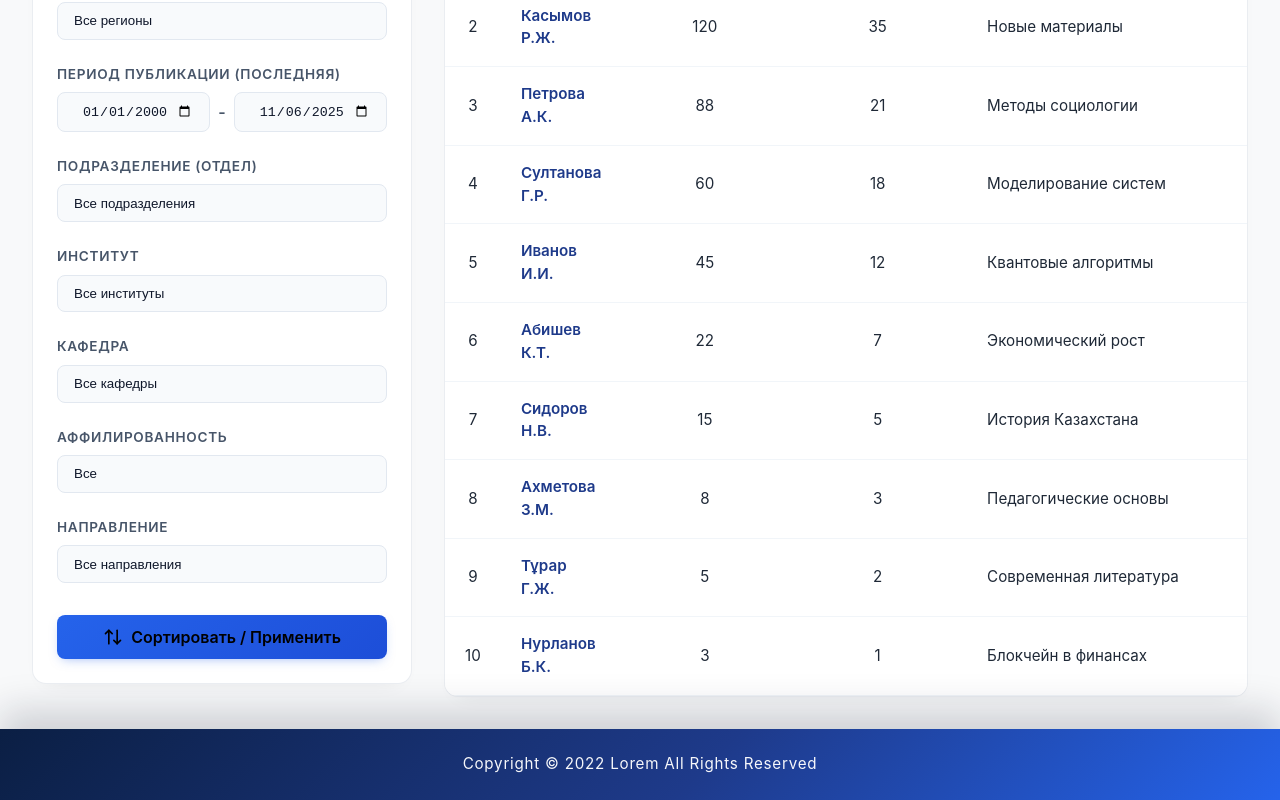
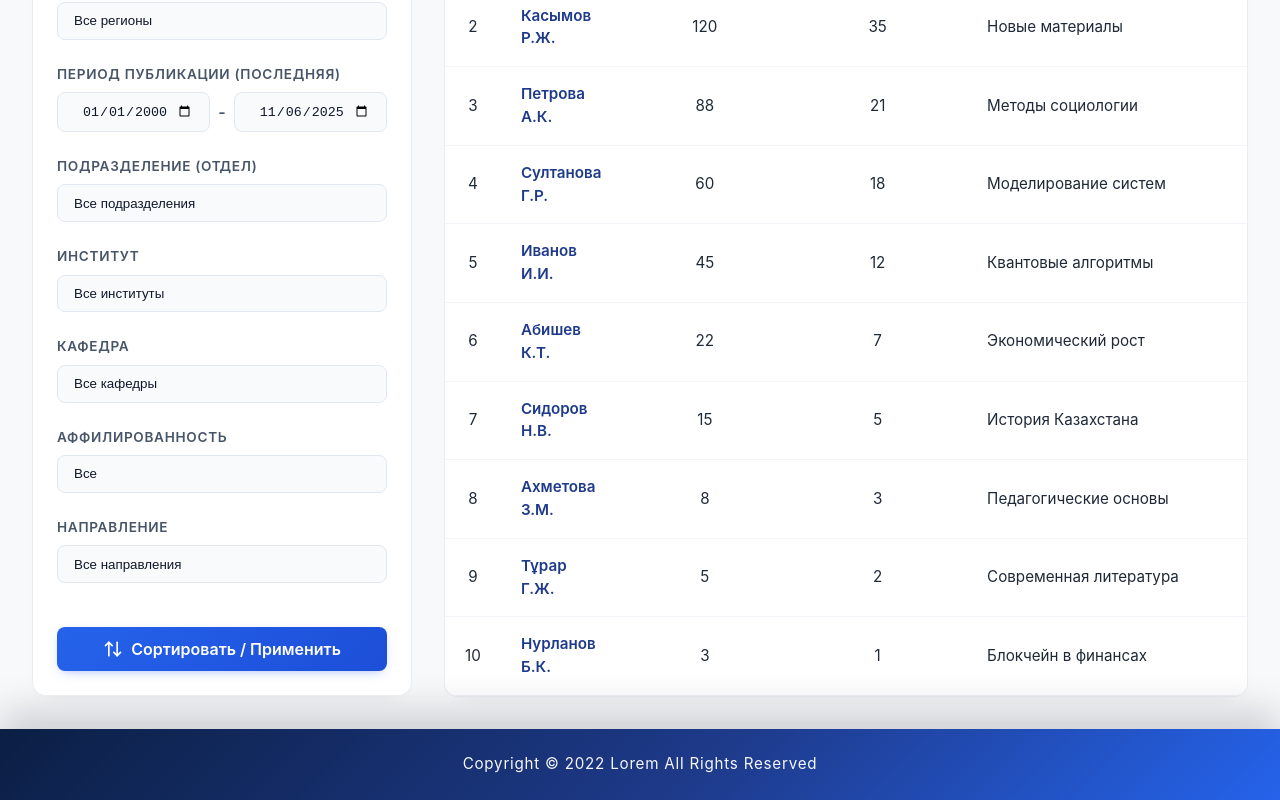
Before and after one commit to stw05/stivs-front-end, a React (Vite) app: page /publications in a window 1280 px wide. Shown: the part 406-1206 px from the top of the page. Built offline with nearby package versions, Linux system fonts and the light colour scheme.

Commit message:
fix: change btn color Publication page

```diff
--- a/src/pages/PublicationsPage.tsx
+++ b/src/pages/PublicationsPage.tsx
@@ -347,6 +347,7 @@ const PublicationsPage: React.FC = () => {
           <button
             type="button"
             className="action-button apply-button"
+            style={{ color: '#fff', backgroundColor: '#2563eb', border: 'none', marginTop: '20px' }}
             onClick={() => { /* Применить сортировку/фильтры */ alert('Фильтры применены.'); }}
           >
             <ArrowUpDown size={20} />
```
